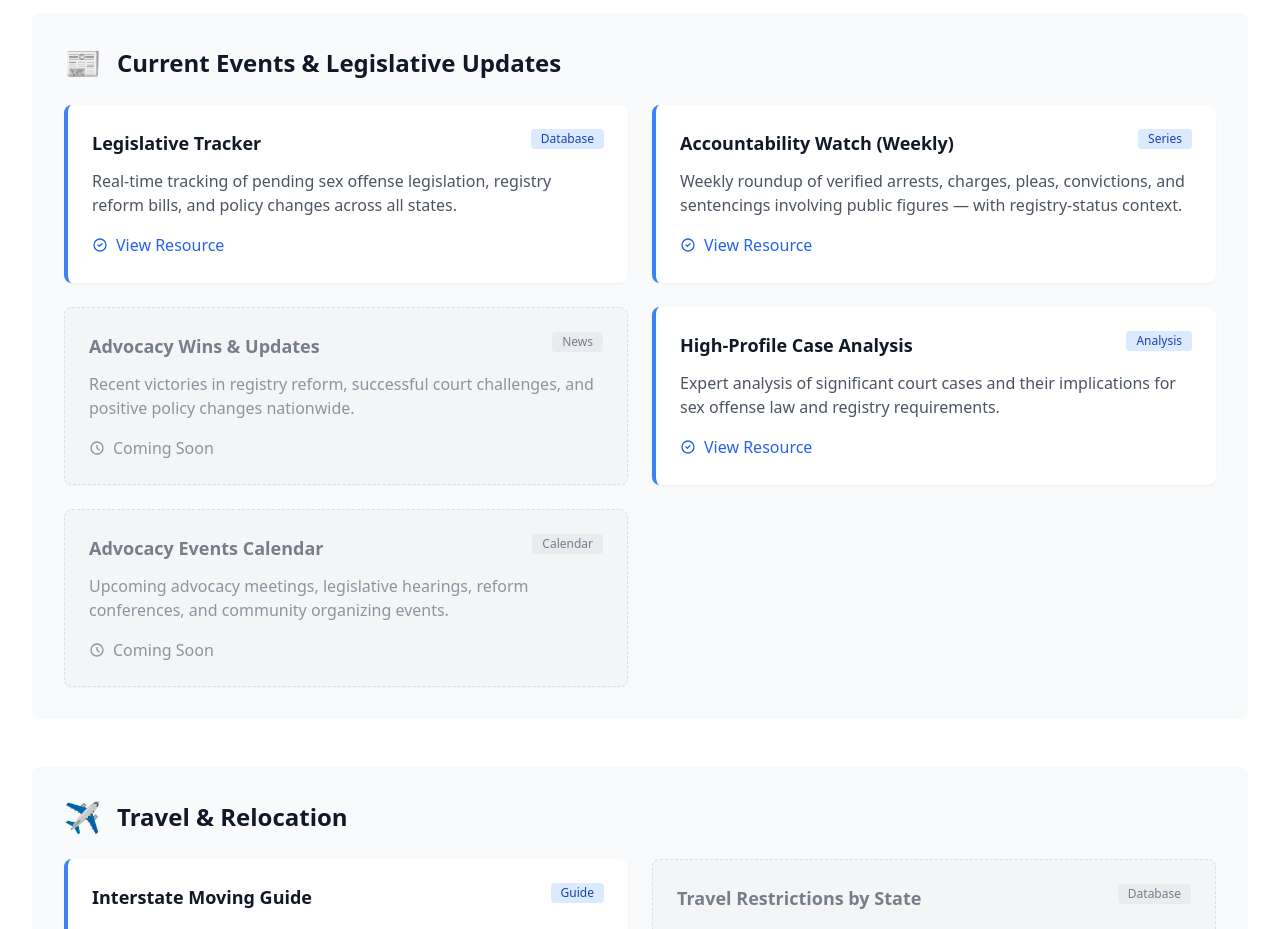
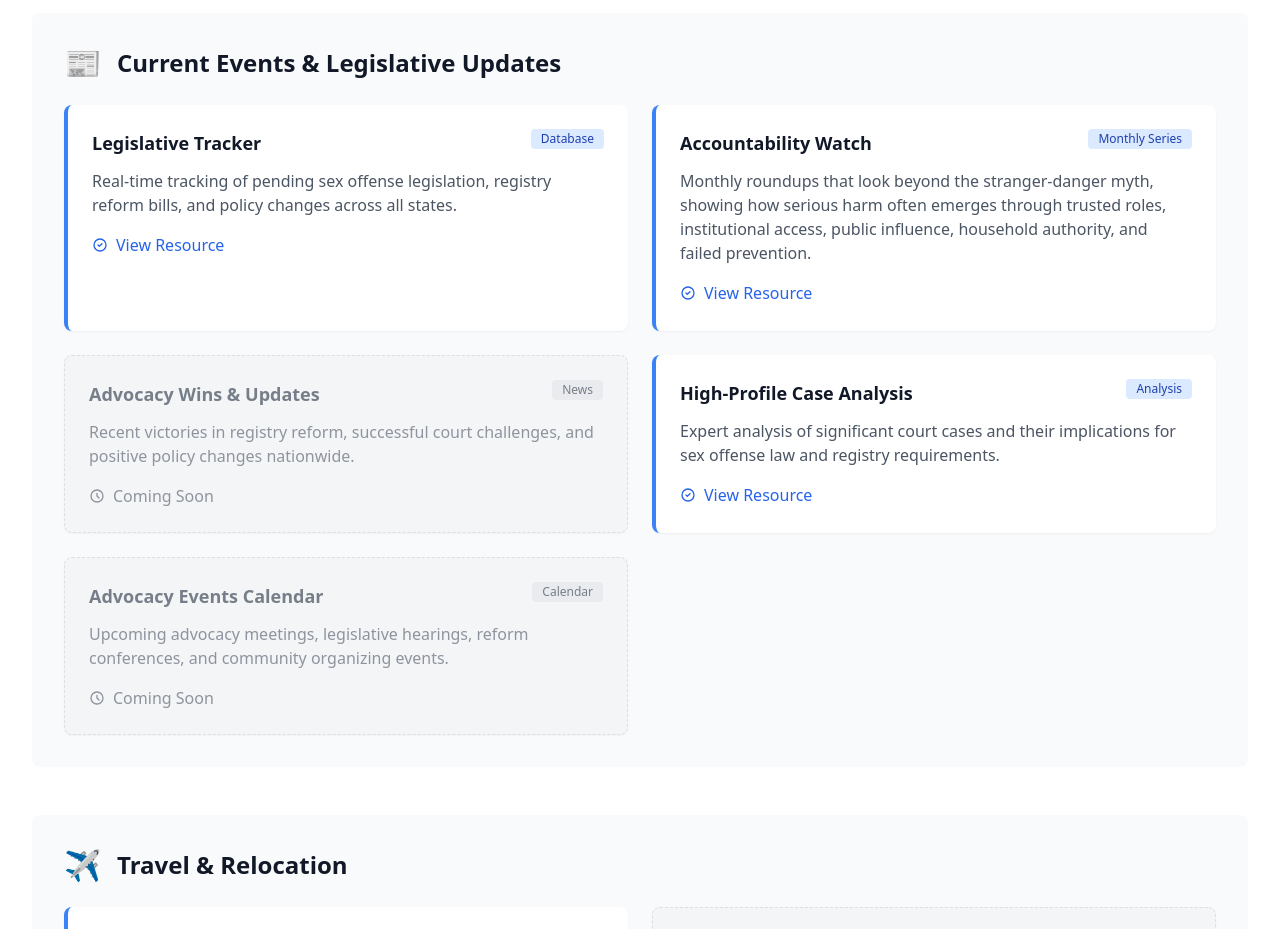
Before and after one commit to projectsolarrecon/Solar, a React (Vite) app: page /resources in a window 1280 px wide. Shown: the part 5700-6629 px from the top of the page. Built offline with nearby package versions, Linux system fonts and the light colour scheme.

Commit message:
Update Resources.tsx

```diff
--- a/src/pages/Resources.tsx
+++ b/src/pages/Resources.tsx
@@ -267,11 +267,12 @@ function Resources() {
           link: "/resources/legislative-tracker"
          },
            {
-          name: "Accountability Watch (Weekly)",
-          type: "Series",
-          description: "Weekly roundup of verified arrests, charges, pleas, convictions, and sentencings involving public figures — with registry-status context.",
-          link: "/resources/accountability-watch"
-        },
+  name: "Accountability Watch",
+  type: "Monthly Series",
+  description:
+    "Monthly roundups that look beyond the stranger-danger myth, showing how serious harm often emerges through trusted roles, institutional access, public influence, household authority, and failed prevention.",
+  link: "/resources/accountability-watch"
+},
         {
           name: "Advocacy Wins & Updates",
           type: "News",
```
